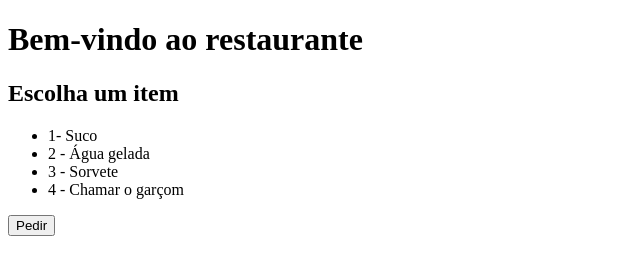
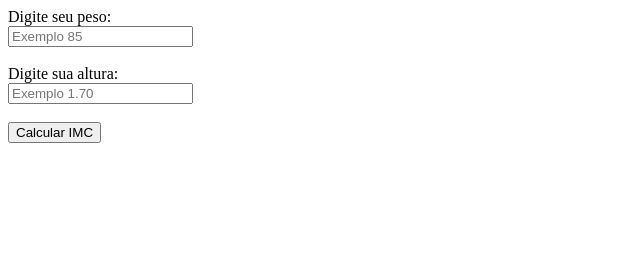
Before and after one commit to MateusZanchetaDev/PraticaWeb, a plain HTML site: page index.html in a window 1280 px wide. Shown: the whole page, without its empty margins (0-640 px from the left). Drawn offline with Linux system fonts and the light colour scheme.

Commit message:
Prática: Calculadora IMC

```diff
--- a/index.html
+++ b/index.html
@@ -6,18 +6,17 @@
     <title>Document</title>
 </head>
 <body>
+   <form onsubmit="return calcularIMC(event)">
+    <label>Digite seu peso:</label> <br/>
+    <input type="text" nome="peso" id="peso" placeholder="Exemplo 85"/> <br/><br/>
 
-    <h1>Bem-vindo ao restaurante</h1>
-    <h2>Escolha um item</h2>
+    <label>Digite sua altura:</label> <br/>
+    <input type="text" nome="altura" id="altura" placeholder="Exemplo 1.70"/> <br/><br/>
 
-    <ul>
-        <li>1- Suco</li>
-        <li>2 - Água gelada</li>
-        <li>3 - Sorvete</li>
-        <li>4 - Chamar o garçom</li>
-    </ul>
+    <input type="submit" value="Calcular IMC">
+   </form>
 
-    <button onclick="pedirItem()">Pedir</button>
+   <div id="resultado"></div>
 
     <script src="script.js"></script>
 </body>
--- a/script.js
+++ b/script.js
@@ -1,26 +1,39 @@
+/*
+Abaixo de 17, muito abaixo do peso
+Entre 17 e 18,49, abaixo do peso
+Entre 18,5 e 24,99, peso normal
+Entre 25 e 29,99, acima do peso
 
+Calculo -> Peso / (Altura * Altura)
+*/
 
-//Estudo com Switch
+var peso;
+var altura;
+var imc;
+var resultado;
 
-function pedirItem() {
-    var valor = prompt('Digite um valor de 1 a 4: ');
+function calcularIMC(event) {
+  event.preventDefault();
 
-    switch(Number(valor)) {
-      case 1:
-        alert('Você escolheu 1 = Suco');
-        break;
-      case 2:
-        alert('Você escolheu 2 = Água gelada');
-        break;
-      case 3:
-        alert('Você escolheu 3 = Sorvete');
-        break;
-      case 4:
-        alert('Você escolheu 4 = Chamar o garçom');
-        break;
+  peso = document.getElementById('peso').value;
+  altura = document.getElementById('altura').value;
+  resultado = document.getElementById('resultado');
 
-      default:
-        alert('Opção inválida! Escolha um número entre 1 a 4.');
-        break;
-    }
+  imc = peso / (altura * altura);
+
+  if(imc < 17) {
+    resultado.innerHTML = '</br> Seu IMC é: ' + imc.toFixed(2) + '</br> Muito abaixo do peso!';
+  }
+  else if(imc > 17 && imc <= 18.49) {
+    resultado.innerHTML = '</br>Seu IMC é: ' + imc.toFixed(2) + '</br>Abaixo do peso!';
+  }
+  else if(imc >= 18.5 && imc <= 24.99) {
+    resultado.innerHTML = '</br> Seu IMC é: ' + imc.toFixed(2) + '</br>Peso normal!';
+  }
+  else if(imc >= 25 && imc <= 29.99) {
+    resultado.innerHTML = '</br> Seu IMC é: ' + imc.toFixed(2) + '</br> Acima do peso!';
+  }
+
+  document.getElementById('peso').value = '';
+  document.getElementById('altura').value = '';
 }
```
